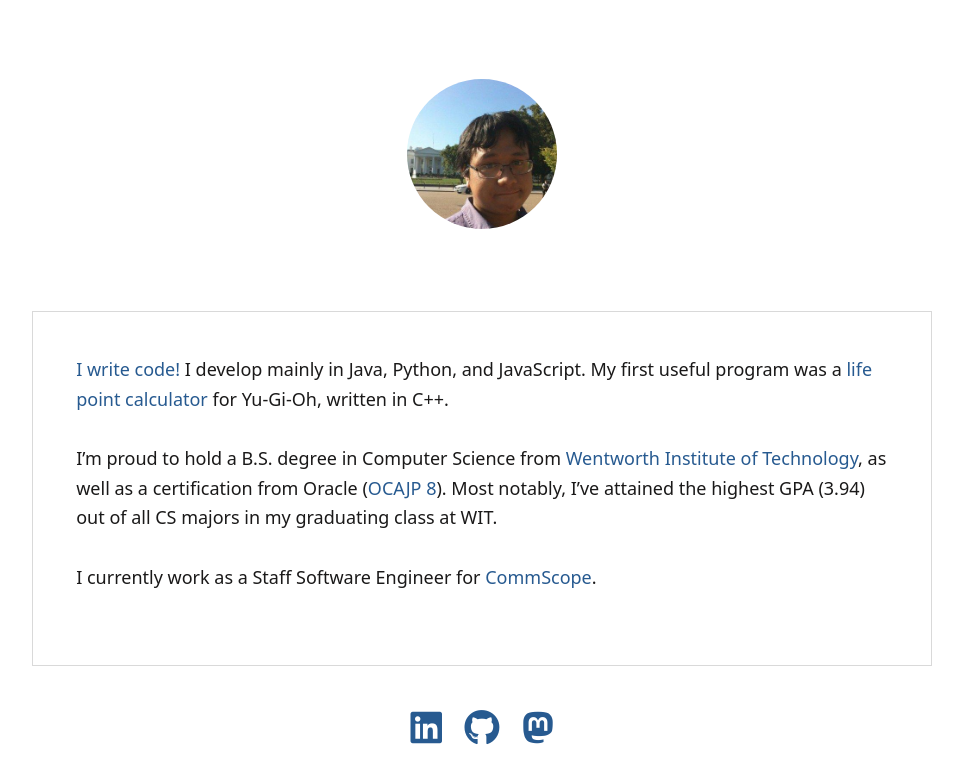
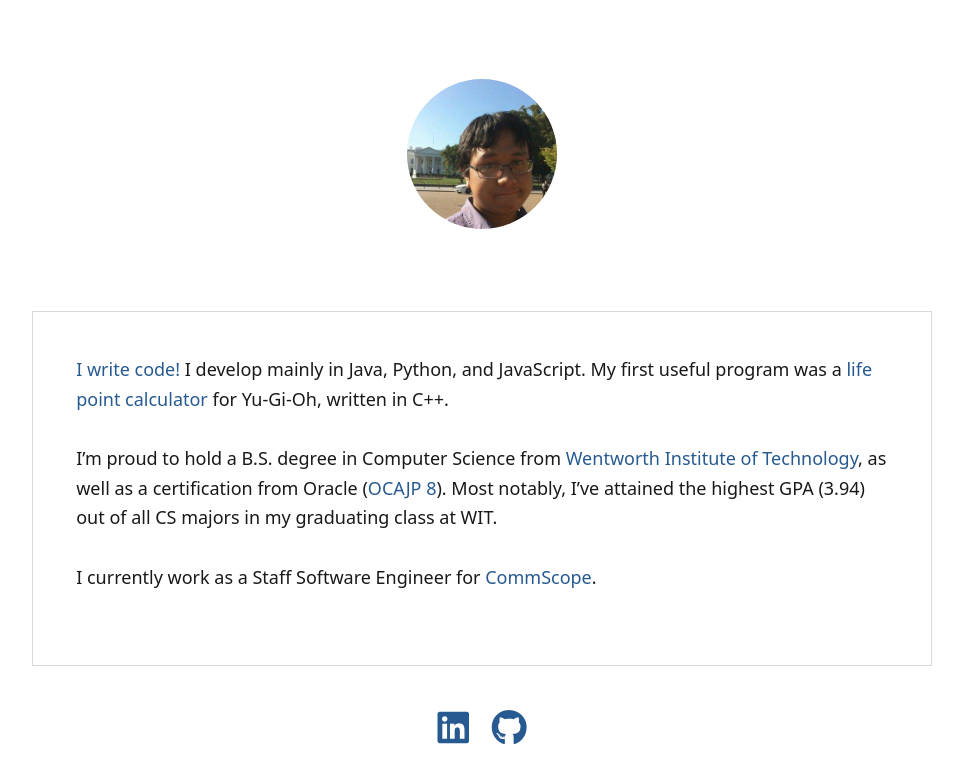
Before and after one commit to jsudiaman/jsudiaman.github.io, a Jekyll site: the page built from index.md, in a window 1280 px wide. Shown: the top 759 px of the page, without its empty margins (158-1121 px from the left). Built offline with Jekyll 4.4.1, drawn with Linux system fonts in a browser that asks for light colours; grey boxes are pictures that could not be loaded.

Commit message:
Remove mast link.

```diff
--- a/_layouts/default.html
+++ b/_layouts/default.html
@@ -26,7 +26,6 @@
             <ul>
                 <li><a href="http://linkedin.com/in/jonathansudiaman"><i class="fab fa-linkedin fa-2x"></i></a></li>
                 <li><a href="http://github.com/sudiamanj"><i class="fab fa-github fa-2x"></i></a></li>
-                <li><a href="http://fosstodon.org/web/@sudicode"><i class="fab fa-mastodon fa-2x"></i></a></li>
             </ul>
         </nav>
         <nav>
```
